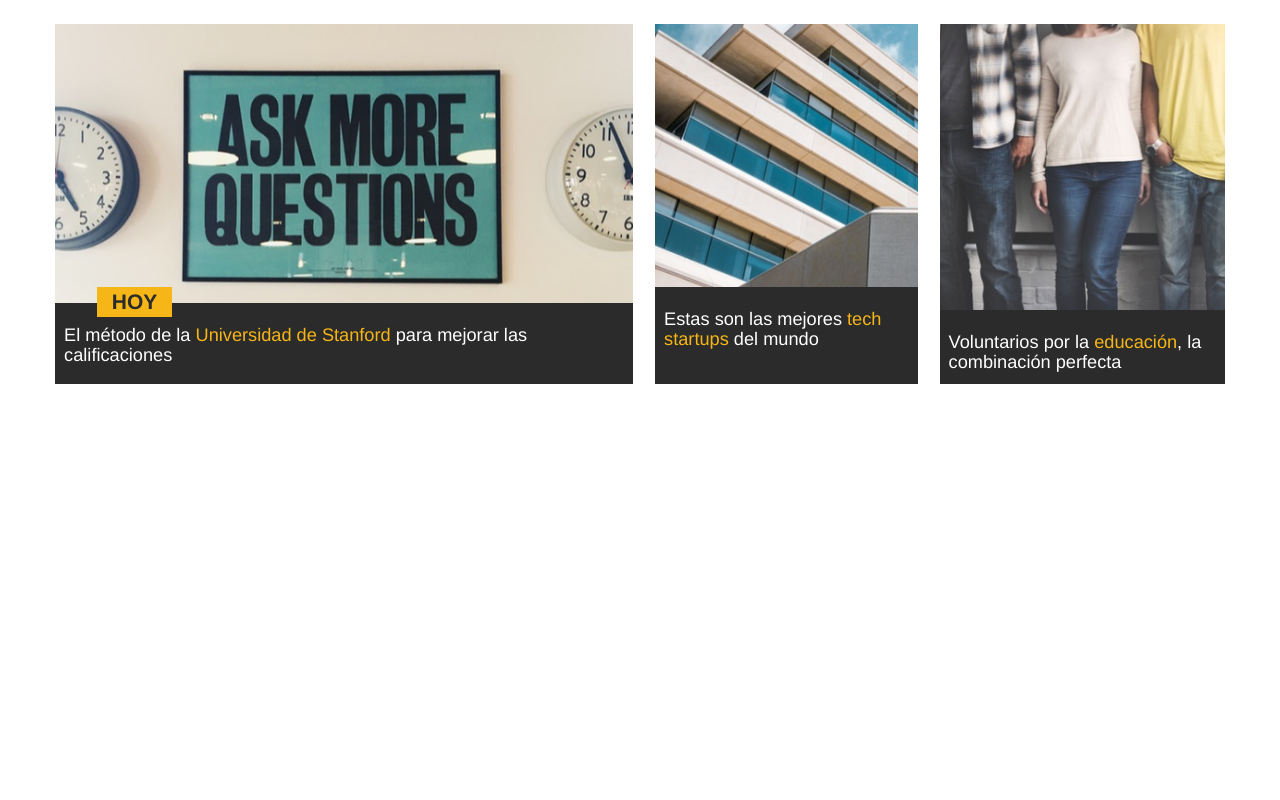
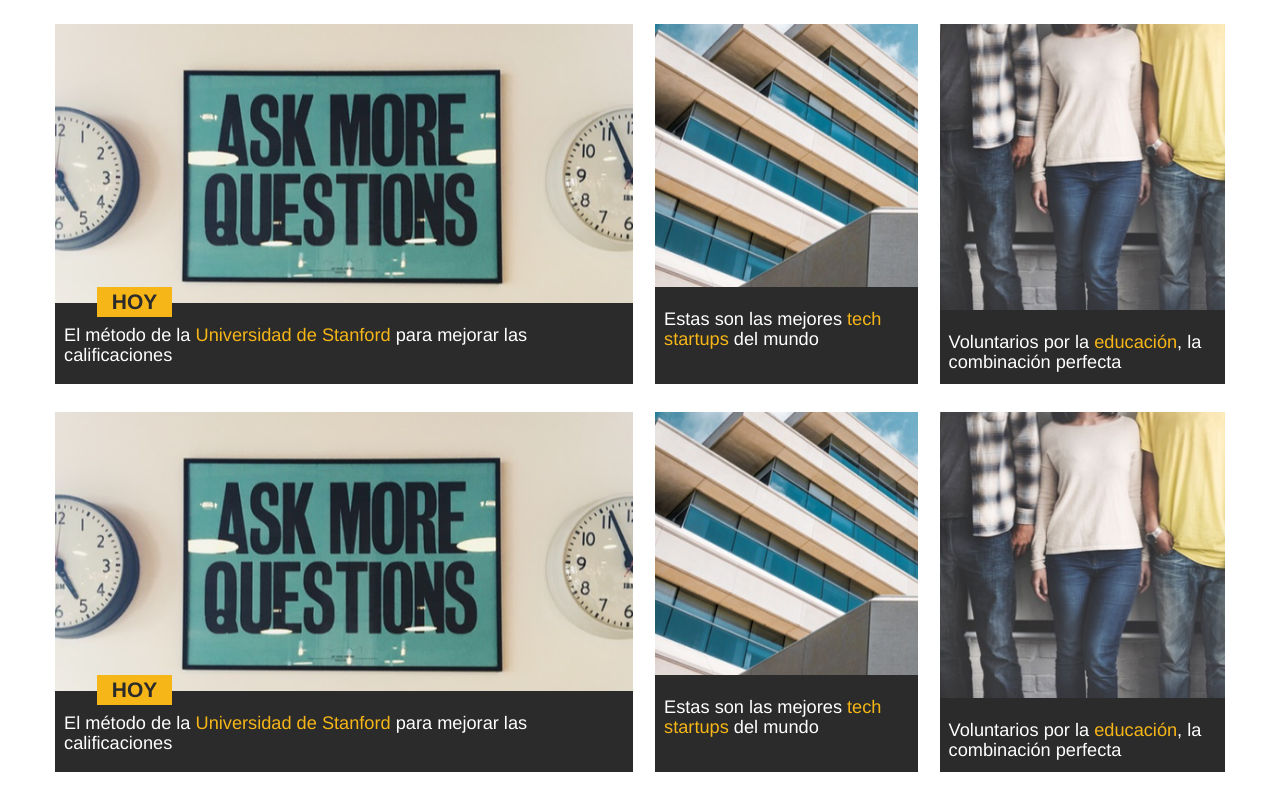
Before and after one commit to itsandromeda/laboratoria-news, a website: page src/index.html in a window 1280 px wide. Shown: the part 655-1455 px from the top of the page. Before the commit the page ends 1067 px from the top, so only its background shows below. Drawn offline with nearby package versions, Linux system fonts and the light colour scheme; files that its build step writes are made by us from their sources.

Commit message:
prepping world

```diff
--- a/public/bundle.js
+++ b/public/bundle.js
@@ -148,7 +148,45 @@ const secNews = (update) => {
 
     return container;
 };
+const world = (update) => {
+    const container = $('<section class="sec-news"></section>'),
+        wrap = $('<div class="container"></div>'),
+        row = $('<div class="row"></div>'),
+        secNews_info = $('<div class="sec-news__info"></div>'),
+        box_1 = $('<div class="col-md-6"></div>'),
+        box_2 = $('<div class="col-md-3"></div>'),
+        box_3 = $('<div class="col-md-3"></div>'),
+        innerbox_1 = $('<div class="sec-news__inner"></div>'),
+        innerbox_2 = $('<div class="sec-news__inner"></div>'),
+        innerbox_3 = $('<div class="sec-news__inner"></div>'),
+        news1 = $('<img class="img-responsive" src="assets/img/news-1.png" alt="news-2">'),
+        news2 = $('<img class="img-responsive" src="assets/img/news-2.png" alt="news-3">'),
+        news3 = $('<img class="img-responsive" src="assets/img/news-3.png" alt="news-4">'),
+        title1 = $('<h3>El método de la <span class="primary-color">Universidad de Stanford</span> para mejorar las calificaciones</h3>'),
+        title2 = $('<h3>Estas son las mejores <span class="primary-color">tech startups</span> del mundo</h3>'),
+        title3 = $('<h3>Voluntarios por la <span class="primary-color">educación</span>, la combinación perfecta</h3>'),
+        info = $('<p class="hidden-xs hidden-sm">Ya no será necesario ir hasta el campus de MIT para estudiar allá, por medio de su curso gratuito en línea cualquiera podrá hacerlo.</p>'),
+        label = $('<div class="label">HOY</div>');
 
+    container.append(wrap);
+    wrap.append(row);
+    box_1.append(innerbox_1, label);
+    box_2.append(innerbox_2);
+    box_3.append(innerbox_3);
+    innerbox_1.append(news1, title1);
+    innerbox_2.append(news2, title2);
+    innerbox_3.append(news3, title3);
+    row.append(box_1, box_2, box_3);
+
+    $(_ => {
+        $('.sec-news').click(_ => {
+            settings.id = 1;
+            update();
+        });
+    });
+
+    return container;
+};
 
 
 
@@ -165,6 +203,8 @@ const render = (root) => {
         wrapper.append(mainNews(_ => {
             render(root);
         }), secNews(_ => {
+            render(root);
+        }), world(_ => {
             render(root);
         }));
     } else if (settings.id === 0) {
--- a/src/assets/js/app.js
+++ b/src/assets/js/app.js
@@ -9,6 +9,8 @@ const render = (root) => {
         wrapper.append(mainNews(_ => {
             render(root);
         }), secNews(_ => {
+            render(root);
+        }), world(_ => {
             render(root);
         }));
     } else if (settings.id === 0) {
--- a/src/assets/scss/main.scss
+++ b/src/assets/scss/main.scss
@@ -23,3 +23,4 @@
 @import '2-layouts/_footer.scss';
 @import '2-layouts/_main-news.scss';
 @import '2-layouts/_sec-news.scss';
+@import '2-layouts/_world.scss';
```
Also changed, not shown: src/assets/js/components/3-world.js (+39 -0 lines), src/assets/scss/2-layouts/_world.scss (added).
